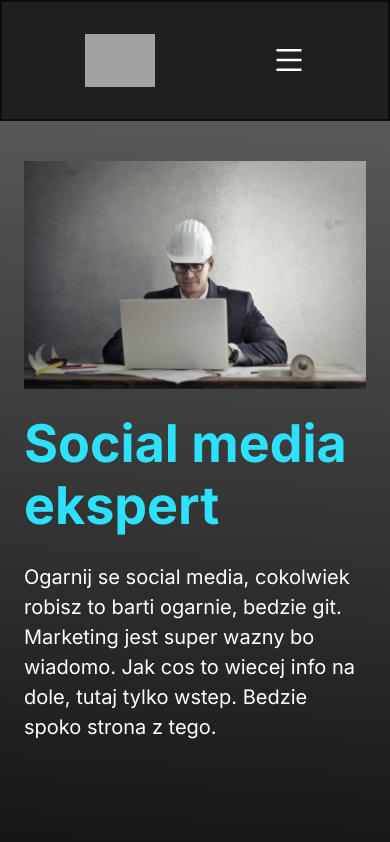
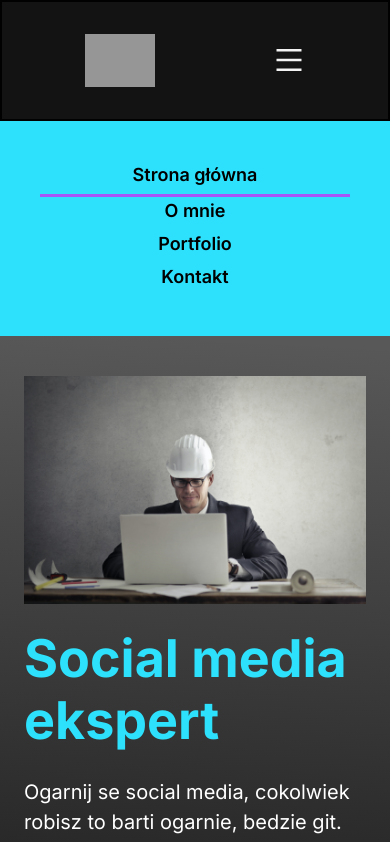
Before and after one commit to MateuszKuruc/marketing-portfolio, a Next.js app in the folder marketing-portfolio/: page / in a window 390 px wide. Shown: the top 842 px of the page. Built offline with nearby package versions, Linux system fonts and the light colour scheme; grey boxes are pictures that could not be loaded.

Commit message:
implement conditionally rendered mobile menu based on state management

```diff
--- a/marketing-portfolio/src/components/NavBar.tsx
+++ b/marketing-portfolio/src/components/NavBar.tsx
@@ -8,6 +8,7 @@ import { AiOutlineMenu } from "react-icons/ai";
 import { Link as ScrollLink } from "react-scroll";
 
 const NavBar = () => {
+  const [showMobileMenu, setShowMobileMenu] = useState(true);
   const [activeLink, setActiveLink] = useState(() => {
     return localStorage.getItem("activeLink") || "home";
   });
@@ -56,7 +57,8 @@ const NavBar = () => {
   });
 
   return (
-    <nav className="opacity-95 sticky top-0 border-2 border-black flexAround glob max-container padding-container z-30 py-8 bg-gray-90">
+    <section className="bg-gray-90 sticky top-0 z-30">
+      <nav className="opacity-95 sticky top-0 border-2 border-black flexAround glob max-container padding-container py-8 bg-gray-90">
         <Link href="/">
           <Image src="/boostguru.png" alt="home_logo" width={70} height={46} />
         </Link>
@@ -83,8 +85,42 @@ const NavBar = () => {
           ))}
         </ul>
 
-      <AiOutlineMenu color="white" className="bold-32 lg:hidden" />
+        <AiOutlineMenu
+          color="white"
+          onClick={() => setShowMobileMenu(!showMobileMenu)}
+          className="bold-32 lg:hidden"
+        />
       </nav>
+      {showMobileMenu && (
+        <div className="bg-blue-50 p-10 flex flex-col">
+          <ul className="h-full gap-12">
+            {NAV_LINKS.map((link) => (
+              <li key={link.key}>
+                <ScrollLink
+                  to={link.href}
+                  spy={true}
+                  smooth={true}
+                  offset={-85}
+                  duration={700}
+                  className={`medium-18 text-black flexCenter cursor-pointer pb-1.5 hover:font-bold ${
+                    activeLink === link.key
+                      ? "border-b-3 border-purple-500"
+                      : ""
+                  }`}
+                  onClick={() => {
+                    autoScrolling.current = true;
+                    handleLinkClick(link.key);
+                    setShowMobileMenu(!showMobileMenu);
+                  }}
+                >
+                  {link.label}
+                </ScrollLink>
+              </li>
+            ))}
+          </ul>
+        </div>
+      )}
+    </section>
   );
 };
 
```
Lines whose indentation alone changed are shown as unchanged.
